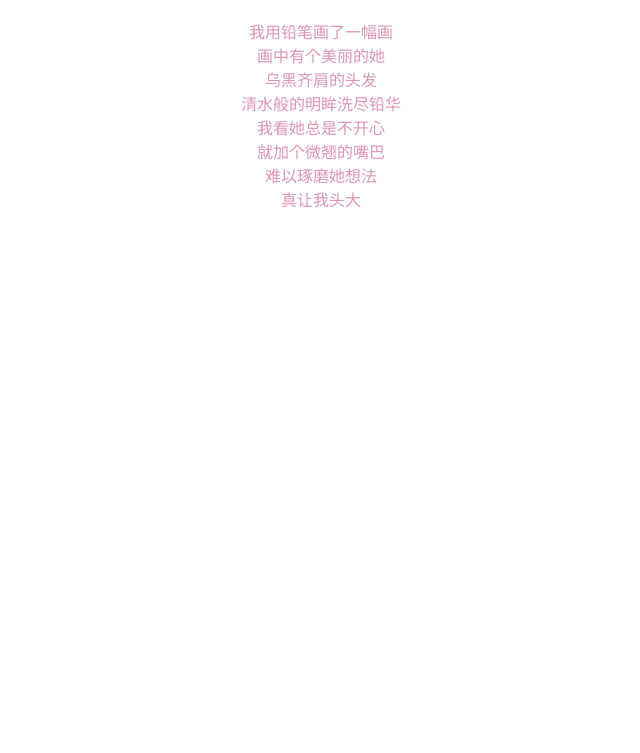
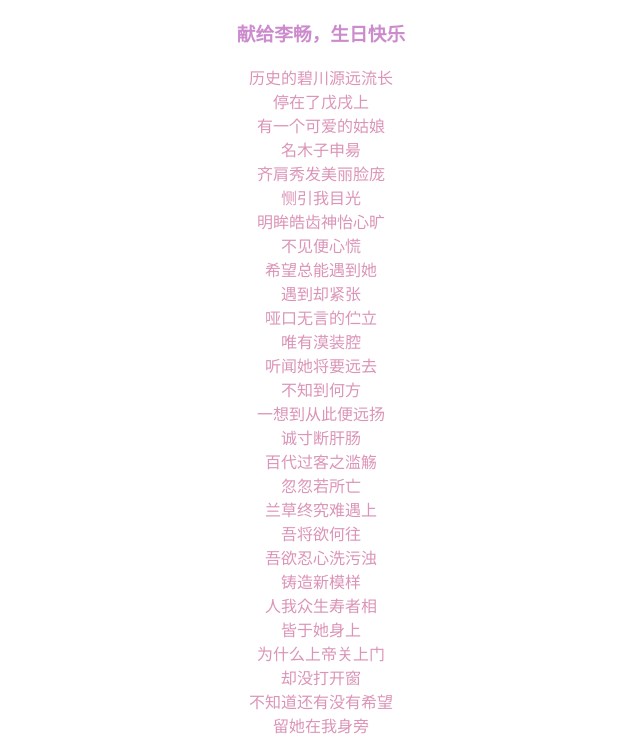
Before and after one commit to LloydFinch/nodejs_code, a plain HTML site: page study2/s_web/birthday.html in a window 1280 px wide. Shown: the part 61-814 px from the top of the page, without its empty margins (319-959 px from the left). Drawn offline with Linux system fonts and the light colour scheme.

Commit message:
finished birthday.html

```diff
--- a/study2/s_web/birthday.html
+++ b/study2/s_web/birthday.html
@@ -6,18 +6,44 @@
 </head>
 
 <body style="text-align:center;">
-	<h1 style="color: rgba(255,51,204,65%);"> Happy Birthday</h1>
+	<h1 style="color: rgba(255,51,204,65%);">Happy Birthday</h1>
+	<h3 style="color: rgba(154,23,156,50%);">献给李畅，生日快乐</h3>
 	<p style="color: rgba(204,102,153,70%);">
-		我用铅笔画了一幅画<br>
-		画中有个美丽的她<br>
-		乌黑齐肩的头发<br>
-		清水般的明眸洗尽铅华<br>
-		我看她总是不开心<br>
-		就加个微翘的嘴巴<br>
-		难以琢磨她想法<br>
-		真让我头大<br>
 
+		历史的碧川源远流长<br>
+		停在了戊戌上<br>
+		有一个可爱的姑娘<br>
+		名木子申昜<br>
 
+		齐肩秀发美丽脸庞<br>
+		恻引我目光<br>
+		明眸皓齿神怡心旷<br>
+		不见便心慌<br>
+
+		希望总能遇到她<br>
+		遇到却紧张<br>
+		哑口无言的伫立<br>
+		唯有漠装腔<br>
+
+		听闻她将要远去<br>
+		不知到何方<br>
+		一想到从此便远扬<br>
+		诚寸断肝肠<br>
+
+		百代过客之滥觞<br>
+		忽忽若所亡<br>
+		兰草终究难遇上<br>
+		吾将欲何往<br>
+
+		吾欲忍心洗污浊<br>
+		铸造新模样<br>
+		人我众生寿者相<br>
+		皆于她身上<br>
+
+		为什么上帝关上门<br>
+		却没打开窗<br>
+		不知道还有没有希望<br>
+		留她在我身旁<br>
 
 	</p>
 </body>
```
